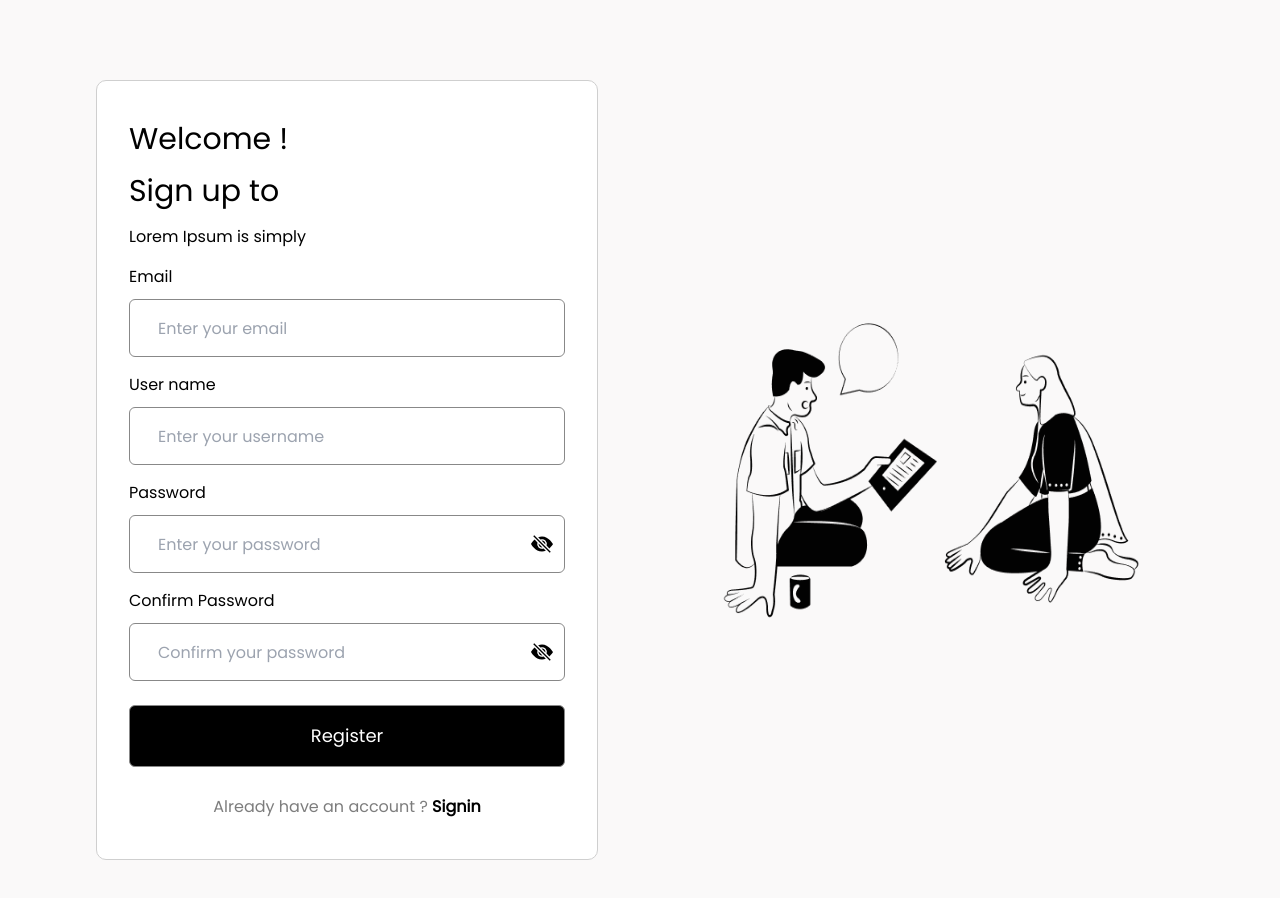
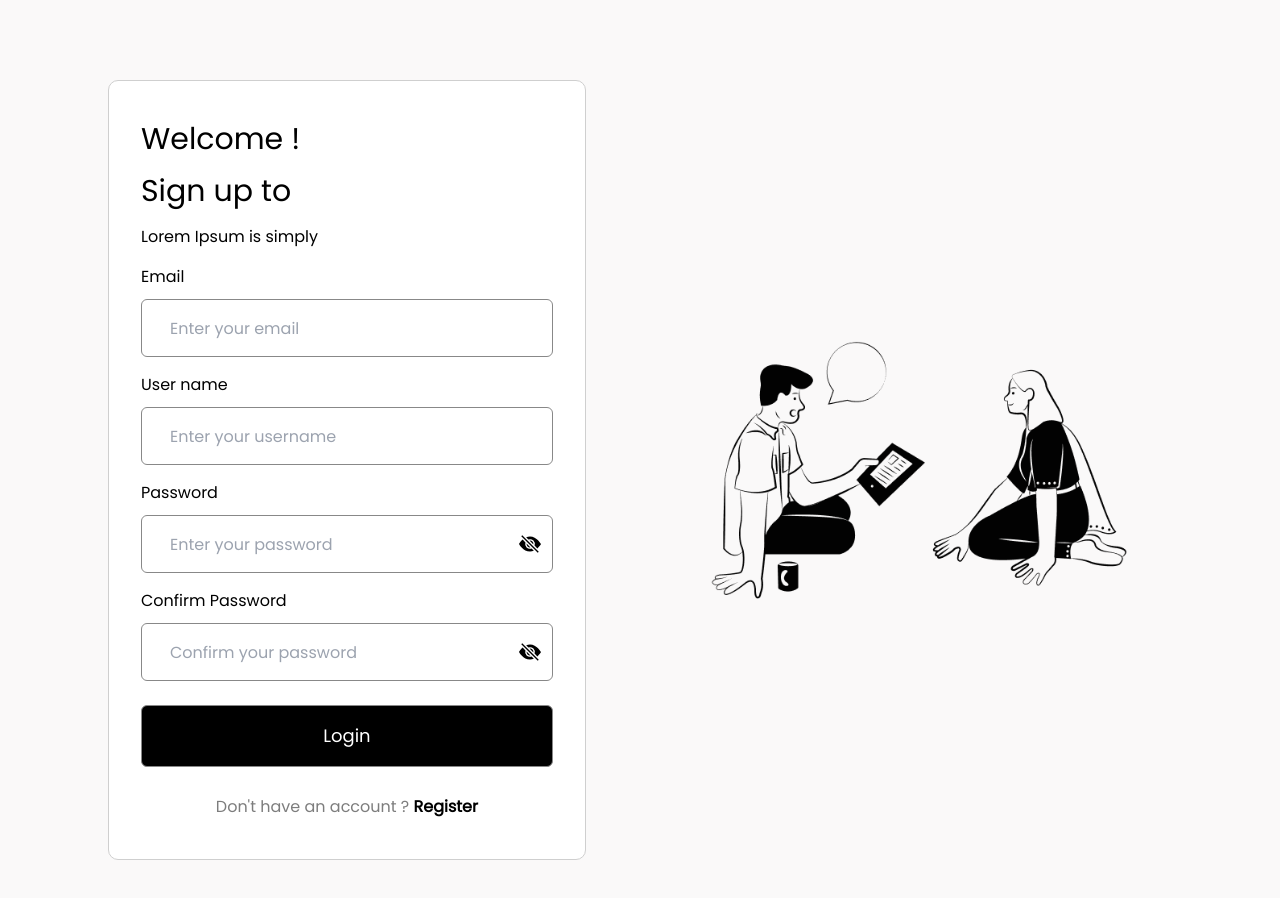
Before and after one commit to adityabarshilia/ExpertiaCA, a Next.js app: page /signin in a window 1280 px wide. Shown: the top 898 px of the page. Built offline with nearby package versions, Linux system fonts and the light colour scheme.

Commit message:
responsive

```diff
--- a/src/pages/signin.js
+++ b/src/pages/signin.js
@@ -7,9 +7,9 @@ const Signin = () => {
   const [hideConfirm, setHideConfirm] = useState(true);
 
   return (
-    <div className="flex flex-row items-center justify-between py-20 px-4 bg-[#faf9f9]">
-      <div className="ml-[80px] border-[0.5px] rounded-[10px] border-[#cfcfcf] bg-white">
-        <form className="py-10 px-8 w-[500px]">
+    <div className="flex flex-row items-center justify-center lg:justify-between py-20 px-7 bg-[#faf9f9]">
+      <div className="ml-[0px] lg:ml-[80px] border-[0.5px] rounded-[10px] border-[#cfcfcf] bg-white">
+        <form className="max-w-[500px] py-10 px-8">
           <p className="text-3xl mb-4 font-light">Welcome !</p>
           <h1 className="text-3xl mb-4 font-medium">Sign up to</h1>
           <p className="mb-4 text-base">Lorem Ipsum is simply</p>
@@ -75,20 +75,20 @@ const Signin = () => {
           <input
             type="submit"
             className="text-lg my-2 p-4 transition-all border-[0.6px] rounded-[6px] border-[#888888] w-full bg-black text-white hover:bg-white cursor-pointer hover:text-black hover hover:border-black"
-            value="Register"
+            value="Login"
           />
 
           <p className="mt-[20px] text-center text-[#7D7D7D] w-full">
-            Already have an account ? {"  "}
-            <Link href="/signin" className="text-[#000000] font-bold">
-              Signin
+            Don't have an account ? {"  "}
+            <Link href="/signup" className="text-[#000000] font-bold">
+              Register
             </Link>
           </p>
         </form>
       </div>
 
-      <div className="hidden lg:block w-[700px] h-[600px]">
-        <img src="/people.png" alt="people" className="w-full h-full" />
+      <div className="hidden lg:flex items-center justify-center w-[700px] h-[600px]">
+        <img src="/people.png" alt="people" className="w-full" />
       </div>
     </div>
   );
--- a/src/pages/signup.js
+++ b/src/pages/signup.js
@@ -7,9 +7,9 @@ const Signup = () => {
   const [hideConfirm, setHideConfirm] = useState(true);
 
   return (
-    <div className="flex flex-row items-center justify-between py-20 px-4 bg-[#faf9f9]">
-      <div className="ml-[80px] border-[0.5px] rounded-[10px] border-[#cfcfcf] bg-white">
-        <form className="py-10 px-8 w-[500px]">
+    <div className="flex flex-row items-center justify-center lg:justify-between py-20 px-7 bg-[#faf9f9]">
+      <div className="ml-[0px] lg:ml-[80px] border-[0.5px] rounded-[10px] border-[#cfcfcf] bg-white">
+        <form className="max-w-[500px] py-10 px-8">
           <p className="text-3xl mb-4 font-light">Welcome !</p>
           <h1 className="text-3xl mb-4 font-medium">Sign up to</h1>
           <p className="mb-4 text-base">Lorem Ipsum is simply</p>
@@ -87,8 +87,8 @@ const Signup = () => {
         </form>
       </div>
 
-      <div className="hidden lg:block w-[700px] h-[600px]">
-        <img src="/people.png" alt="people" className="w-full h-full" />
+      <div className="hidden lg:flex items-center justify-center w-[700px] h-[600px]">
+        <img src="/people.png" alt="people" className="w-full" />
       </div>
     </div>
   );
```
